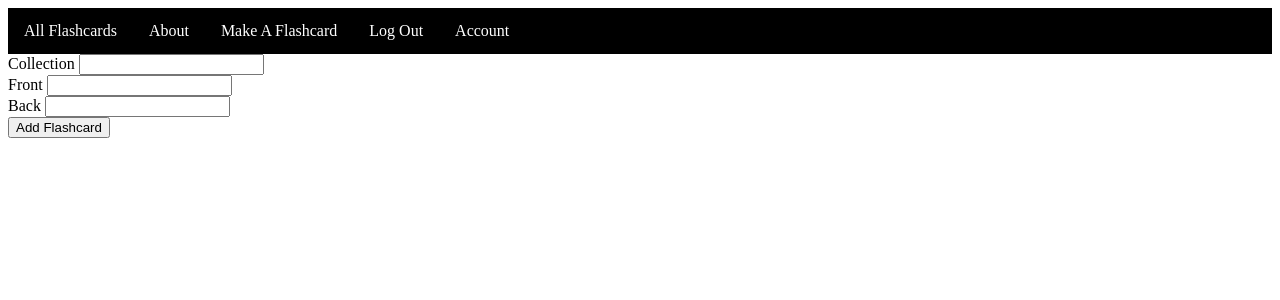
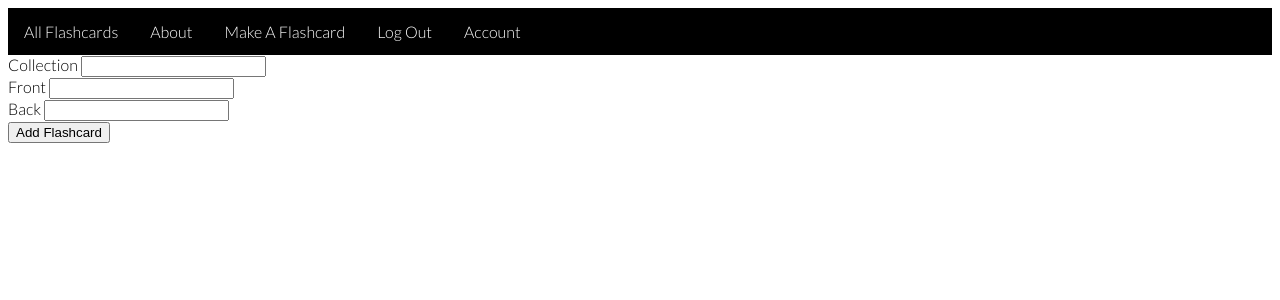
Before and after one commit to Zee22780/cultivate, a Flask app: page /create in a window 1280 px wide. Shown: the top 300 px of the page. Run offline with Flask 2, Linux system fonts and the light colour scheme; the visitor is signed in with stand-in values (Sample User, id 1).

Commit message:
Add font styling

```diff
--- a/myapp/static/css/main.css
+++ b/myapp/static/css/main.css
@@ -1,4 +1,6 @@
-
+body {
+  font-family: 'Lato', sans-serif;
+}
 .nav {
   display: flex;
   flex-direction: row;
--- a/myapp/templates/base.html
+++ b/myapp/templates/base.html
@@ -6,6 +6,10 @@
     <meta charset="UTF-8">
     <meta http-equiv="X-UA-Compatible" content="IE=edge">
     <meta name="viewport" content="width=device-width, initial-scale=1.0">
+
+    <link rel="preconnect" href="https://fonts.googleapis.com">
+    <link rel="preconnect" href="https://fonts.gstatic.com" crossorigin>
+    <link href="https://fonts.googleapis.com/css2?family=Lato:wght@300&display=swap" rel="stylesheet">
     <title>Cultivate</title>
 </head>
 <body>
```
